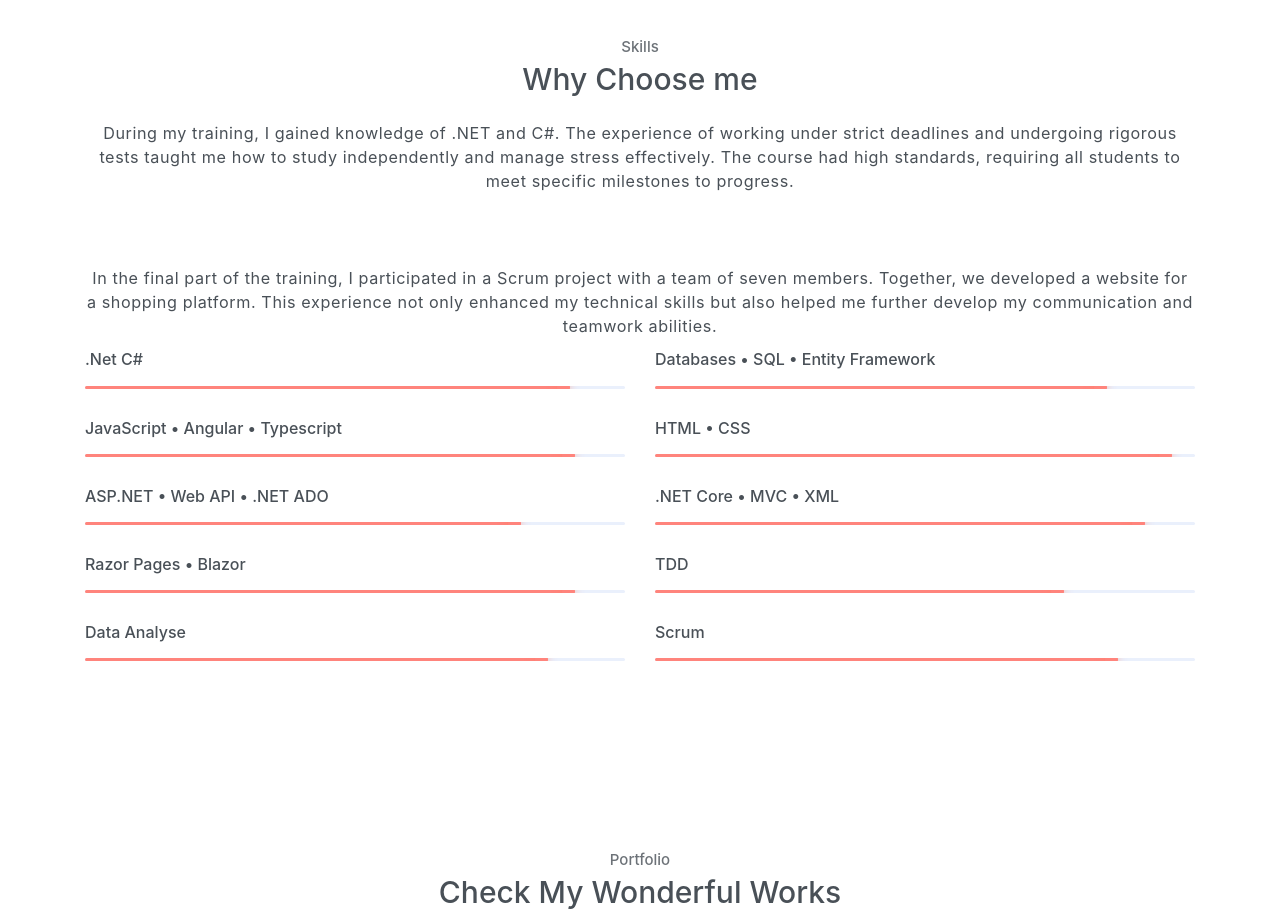
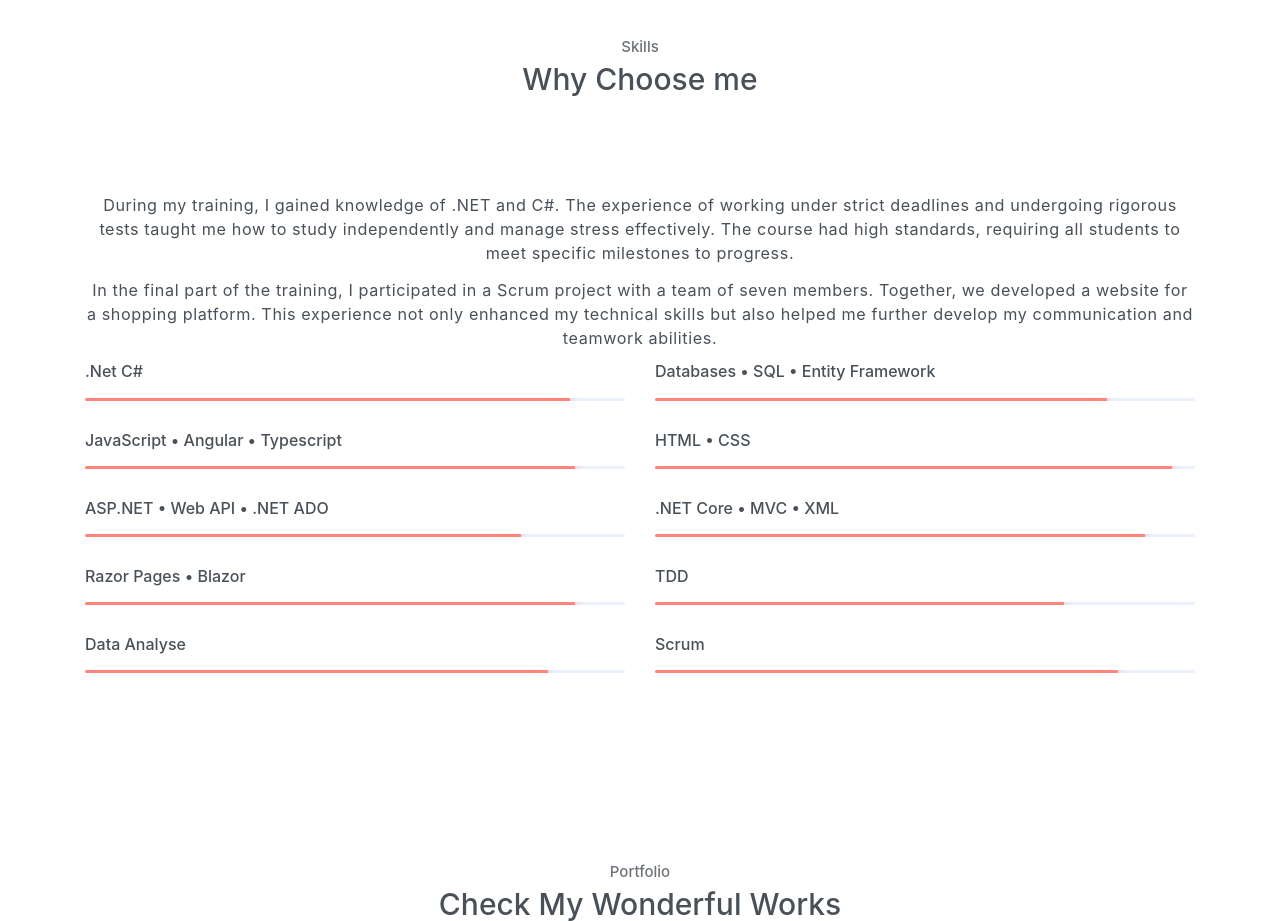
Before and after one commit to ChiaoYuLu/judy, a website: page steller/public_html/index.html in a window 1280 px wide. Shown: the part 1940-2861 px from the top of the page. Drawn offline with Linux system fonts and the light colour scheme.

Commit message:
Update index.html

```diff
--- a/steller/public_html/index.html
+++ b/steller/public_html/index.html
@@ -197,14 +197,15 @@
         <div class="container text-center">
             <h6 class="subtitle">Skills</h6>
             <h6 class="section-title mb-4">Why Choose me</h6>
-	    <p class="mb-5 pb-4"> During my training, I gained knowledge of .NET and C#. The experience of
+	    <p class="mb-5 pb-4">
+		<p>During my training, I gained knowledge of .NET and C#. The experience of
                 working under strict deadlines and undergoing rigorous tests taught me how to
                 study independently and manage stress effectively. The course had high
                 standards, requiring all students to meet specific milestones to progress. </p>
                <p>In the final part of the training, I participated in a Scrum project with a team
                 of seven members. Together, we developed a website for a shopping platform.
                 This experience not only enhanced my technical skills but also helped me
-                further develop my communication and teamwork abilities.</p>
+                further develop my communication and teamwork abilities.</p></p>
             <div class="row text-left">
                 <div class="col-sm-6">
                     <h6 class="mb-3">.Net C#</h6>
```
